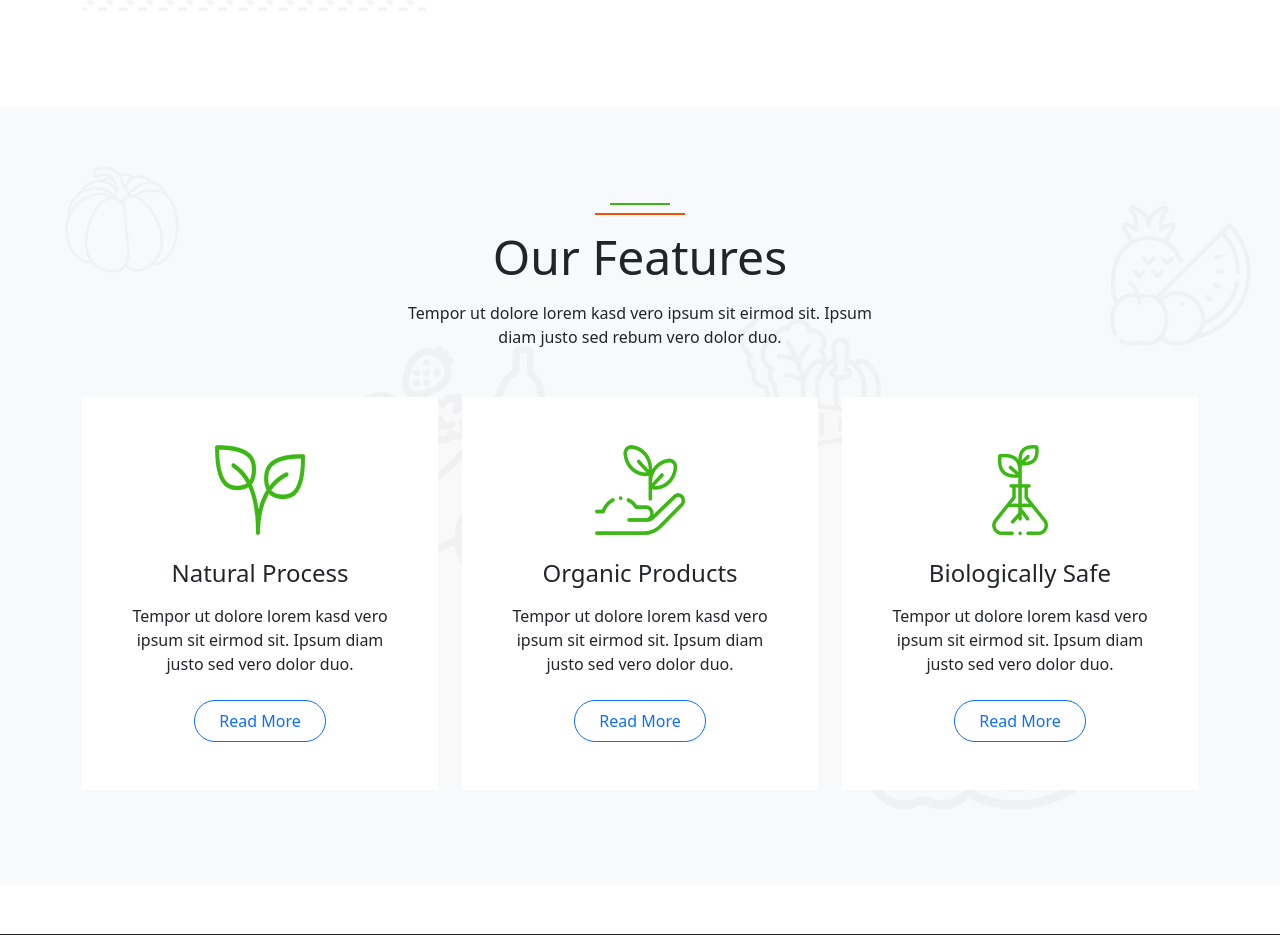
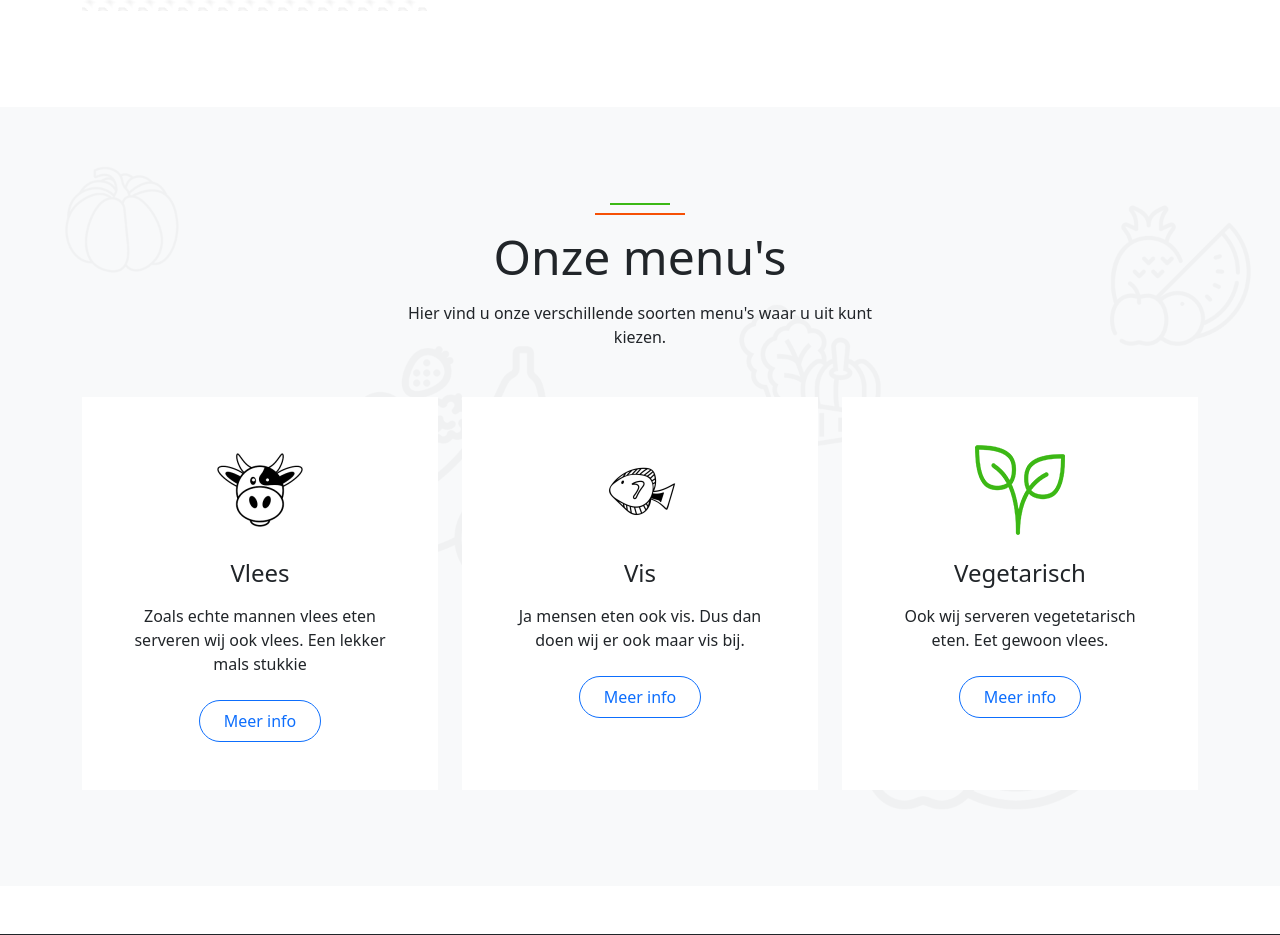
Before and after one commit to TheGamingBram/Project7-Bontemps, a PHP site: page / in a window 1280 px wide. Shown: the part 616-1551 px from the top of the page. Run offline with PHP 8.4, Linux system fonts and the light colour scheme.

Commit message:
index V3

```diff
--- a/index.php
+++ b/index.php
@@ -151,32 +151,32 @@
     <div class="container-fluid bg-light bg-icon my-5 py-6">
         <div class="container">
             <div class="section-header text-center mx-auto mb-5 wow fadeInUp" data-wow-delay="0.1s" style="max-width: 500px;">
-                <h1 class="display-5 mb-3">Our Features</h1>
-                <p>Tempor ut dolore lorem kasd vero ipsum sit eirmod sit. Ipsum diam justo sed rebum vero dolor duo.</p>
+                <h1 class="display-5 mb-3">Onze menu's</h1>
+                <p>Hier vind u onze verschillende soorten menu's waar u uit kunt kiezen.</p>
             </div>
             <div class="row g-4">
                 <div class="col-lg-4 col-md-6 wow fadeInUp" data-wow-delay="0.1s">
                     <div class="bg-white text-center h-100 p-4 p-xl-5">
-                        <img class="img-fluid mb-4" src="Assets/img/icon-1.png" alt="">
-                        <h4 class="mb-3">Natural Process</h4>
-                        <p class="mb-4">Tempor ut dolore lorem kasd vero ipsum sit eirmod sit. Ipsum diam justo sed vero dolor duo.</p>
-                        <a class="btn btn-outline-primary border-2 py-2 px-4 rounded-pill" href="">Read More</a>
+                        <img class="img-fluid mb-4" src="Assets/img/koe-foto.png" alt="Vlees foto">
+                        <h4 class="mb-3">Vlees</h4>
+                        <p class="mb-4">Zoals echte mannen vlees eten serveren wij ook vlees. Een lekker mals stukkie</p>
+                        <a class="btn btn-outline-primary border-2 py-2 px-4 rounded-pill" href="">Meer info</a>
                     </div>
                 </div>
                 <div class="col-lg-4 col-md-6 wow fadeInUp" data-wow-delay="0.3s">
                     <div class="bg-white text-center h-100 p-4 p-xl-5">
-                        <img class="img-fluid mb-4" src="Assets/img/icon-2.png" alt="">
-                        <h4 class="mb-3">Organic Products</h4>
-                        <p class="mb-4">Tempor ut dolore lorem kasd vero ipsum sit eirmod sit. Ipsum diam justo sed vero dolor duo.</p>
-                        <a class="btn btn-outline-primary border-2 py-2 px-4 rounded-pill" href="">Read More</a>
+                        <img class="img-fluid mb-4" src="Assets/img/visje.png" alt="Vis foto">
+                        <h4 class="mb-3">Vis</h4>
+                        <p class="mb-4">Ja mensen eten ook vis. Dus dan doen wij er ook maar vis bij.</p>
+                        <a class="btn btn-outline-primary border-2 py-2 px-4 rounded-pill" href="">Meer info</a>
                     </div>
                 </div>
                 <div class="col-lg-4 col-md-6 wow fadeInUp" data-wow-delay="0.5s">
                     <div class="bg-white text-center h-100 p-4 p-xl-5">
-                        <img class="img-fluid mb-4" src="Assets/img/icon-3.png" alt="">
-                        <h4 class="mb-3">Biologically Safe</h4>
-                        <p class="mb-4">Tempor ut dolore lorem kasd vero ipsum sit eirmod sit. Ipsum diam justo sed vero dolor duo.</p>
-                        <a class="btn btn-outline-primary border-2 py-2 px-4 rounded-pill" href="">Read More</a>
+                        <img class="img-fluid mb-4" src="Assets/img/icon-1.png" alt="Vegan foto">
+                        <h4 class="mb-3">Vegetarisch</h4>
+                        <p class="mb-4">Ook wij serveren vegetetarisch eten. Eet gewoon vlees.</p>
+                        <a class="btn btn-outline-primary border-2 py-2 px-4 rounded-pill" href="">Meer info</a>
                     </div>
                 </div>
             </div>
```
Also changed, not shown: Assets/img/icon-2.png (deleted), Assets/img/icon-3.png (deleted), Assets/img/koe-foto.png (added), Assets/img/visje.png (added).
